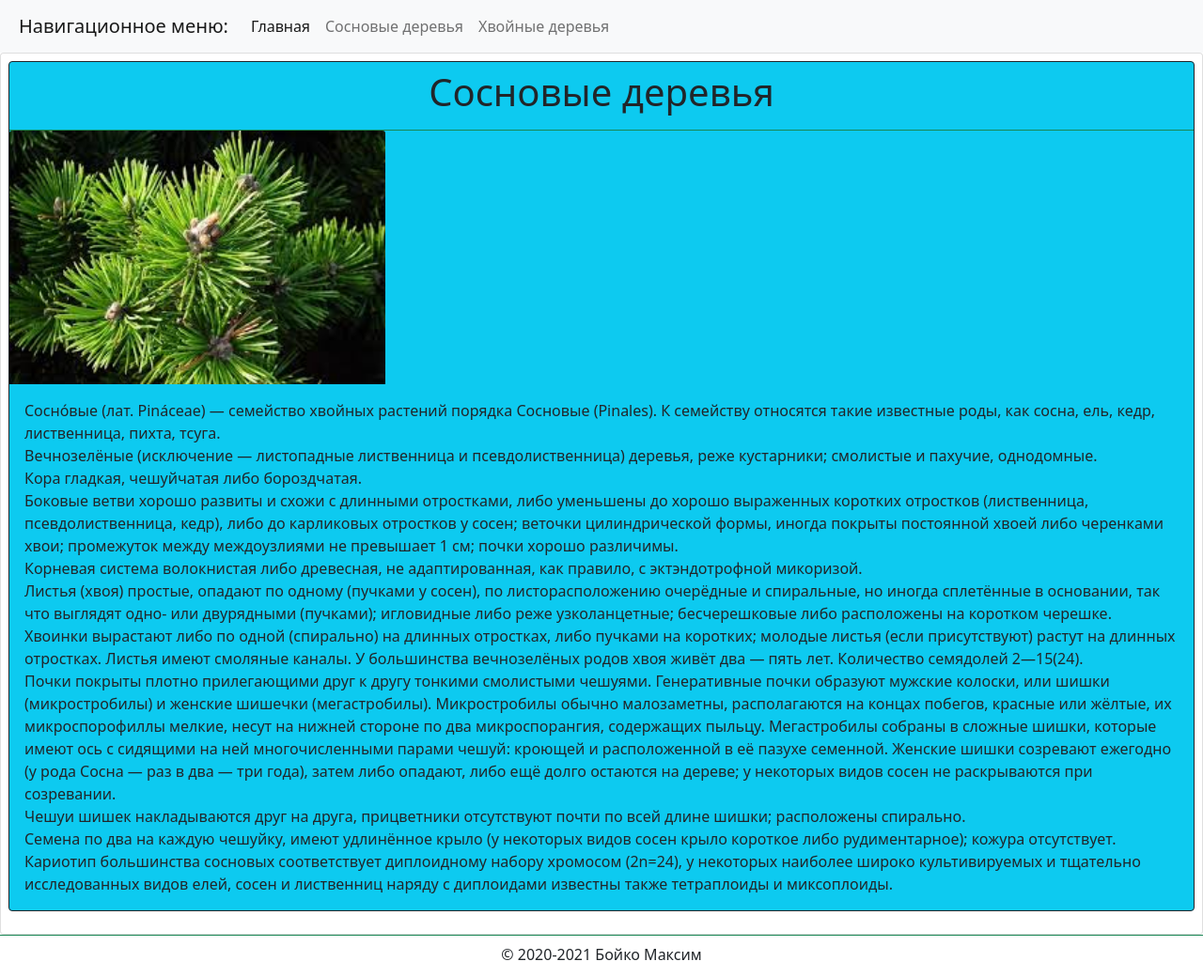
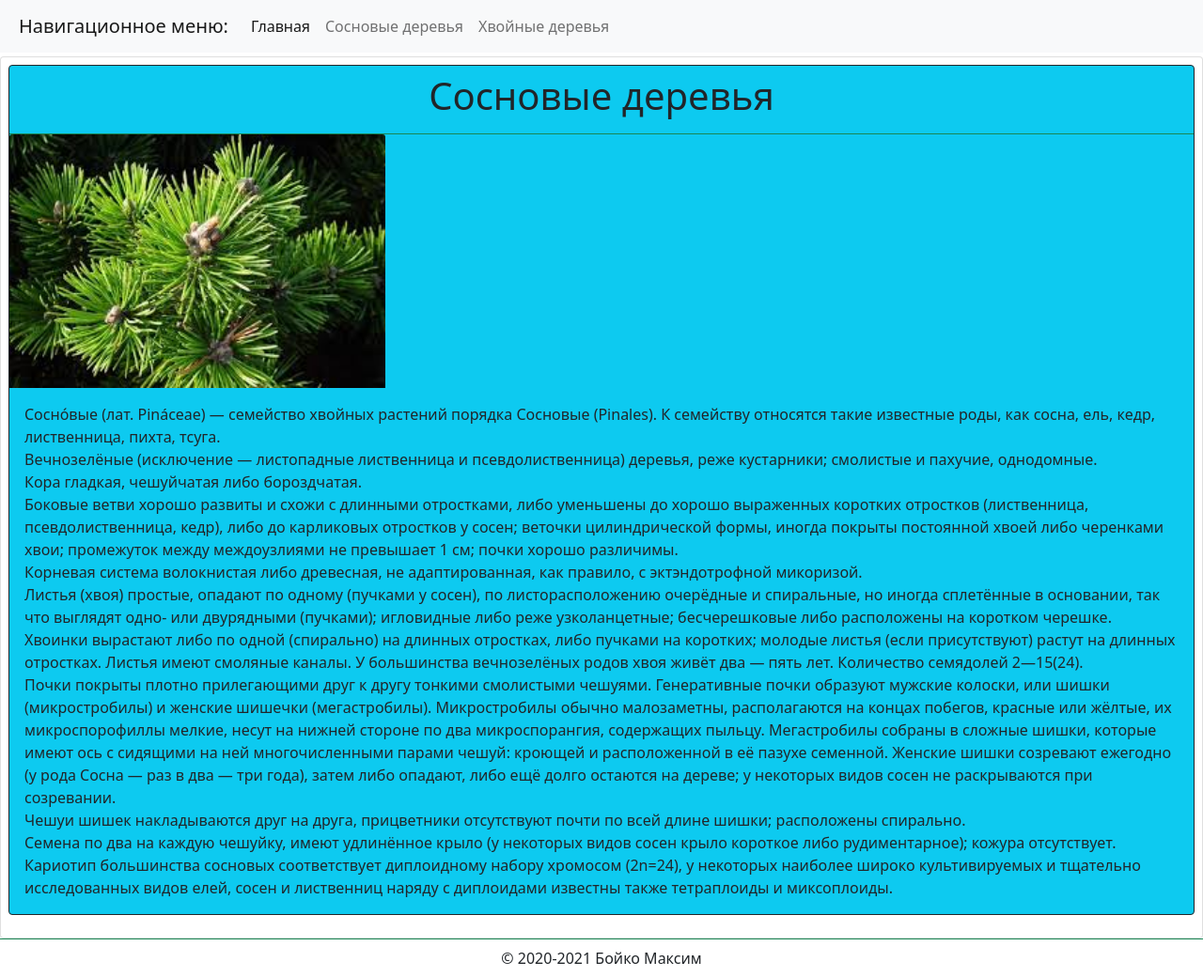
Before and after one commit to BoikoMaxim/BoikoMaxim.github.io, a plain HTML site: page homework2/pine.html in a window 1280 px wide. Shown: the whole page at 94% size. Drawn offline with Linux system fonts and the light colour scheme; files that its build step writes are made by us from their sources.

Commit message:
homework2

```diff
--- a/homework2/pine.html
+++ b/homework2/pine.html
@@ -9,7 +9,7 @@
   </head>
 
   <body>
-        <nav class="navbar navbar-expand-lg navbar-light bg-light d-flex p-2 bd-highlight">
+    <nav class="navbar fixed-top navbar-expand-lg navbar-light bg-light d-flex p-2 bd-highlight">
       <div class="container-fluid">
         <a class="navbar-brand">Навигационное меню:</a>
         <button class="navbar-toggler" type="button" data-bs-toggle="collapse" data-bs-target="#navbarNav" aria-controls="navbarNav" aria-expanded="false" aria-label="Toggle navigation">
@@ -31,10 +31,10 @@
       </div>
     </nav>
 
+    <div class="margin">
       <div class="card d-flex p-2 bd-highlight">
         <div class="card text-dark bg-info border-dark mb-3">
-                <div class="card-header bg-transparent border-success"><h1 class="card-title text-center">Сосновые деревья</h1></div>
-                <img src="photos/pine.png" class="card-img-top" class="img" style="width: 400px;">
+          <div class="card-header bg-transparent border-success"><h1 class="card-title text-center">Сосновые деревья</h1></div>            <img src="photos/pine.png" class="card-img-top" class="img" style="width: 400px;">
             <div class="card-body">
               <!-- <h1 class="card-title text-center">Сосновые деревья</h1> -->
               <p class="card-text">
@@ -52,6 +52,8 @@
             </div>
           </div>
         </div>
+      </div>
+    </div>
 
     <div class="card-footer bg-transparent border-success text-center">© 2020-2021 Бойко Максим</div>
 
--- a/homework2/styles/main.css
+++ b/homework2/styles/main.css
@@ -0,0 +1,3 @@
+.margin {
+    margin-top: 60px;
+}
```
Also changed, not shown: homework2/conifer.html (+3 -1 lines), homework2/the classification of trees.html (+3 -1 lines). Lines whose indentation alone changed are shown as unchanged.
